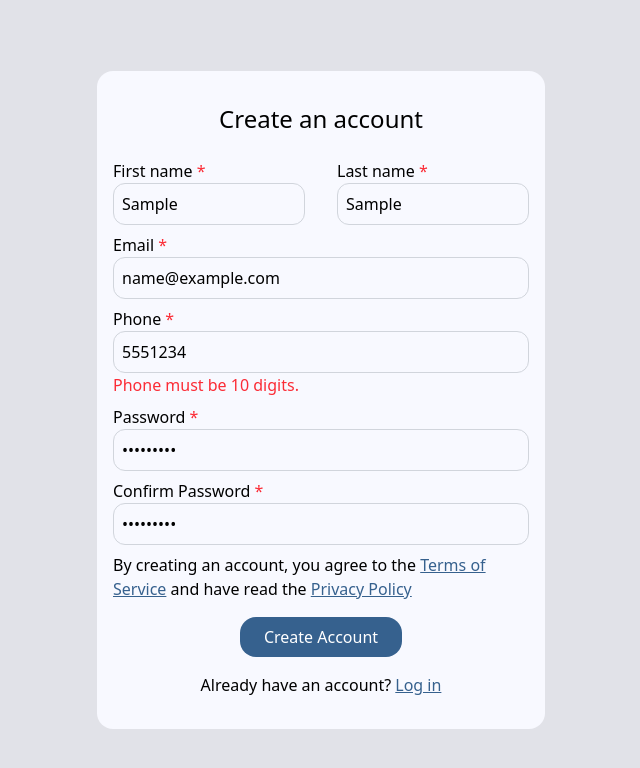
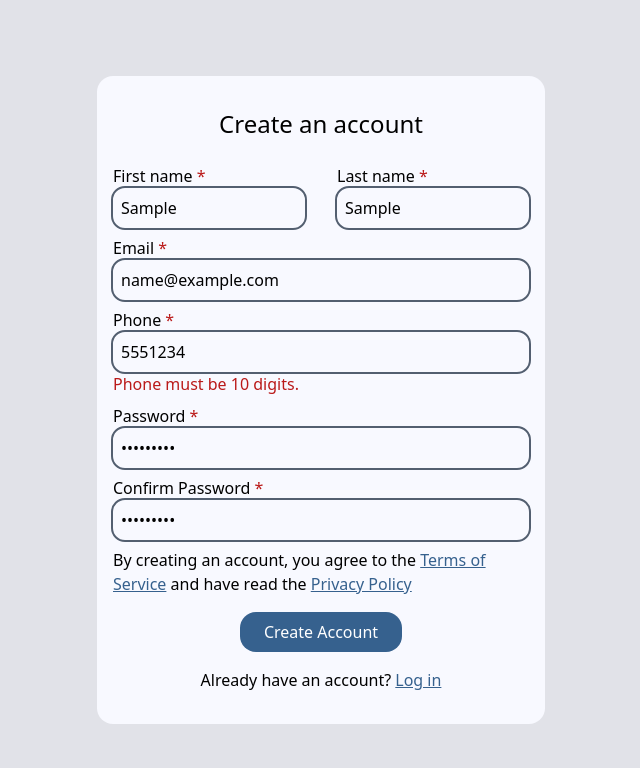
Before and after one commit to sonlu3612/laz-chat, a React (Vite) app in the folder client/: page /register in a window 1280 px wide. Both pictures are taken after typing "Sample", "Sample", "name@example.com", "5551234", "Sample123", "Sample123" into the empty fields and a click on the button "Create Account". Shown: the top 768 px of the page, without its empty margins (319-959 px from the left). Built offline with nearby package versions, Linux system fonts and the light colour scheme.

Commit message:
InputGroup: modify style for elements

```diff
--- a/client/src/Components/InputGroup.jsx
+++ b/client/src/Components/InputGroup.jsx
@@ -13,17 +13,17 @@ export default function InputGroup(props) {
     <div className="px-4 pt-2 flex flex-col">
       <label className="">
         {title}
-        {isRequired && <span className="text-red-500"> *</span>}
+        {isRequired && <span className="text-light-error"> *</span>}
       </label>
 
       <input
-        className="border border-gray-300 rounded-xl p-2"
+        className="outline-2 outline-light-secondary focus:outline-4 focus:outline-light-primary rounded-xl p-2"
         placeholder={placeholder}
         type={type}
         value={value}
         onChange={onChange}
       ></input>
-      {errorMessage && <span className="text-red-500">{errorMessage}</span>}
+      {errorMessage && <span className="text-light-error">{errorMessage}</span>}
     </div>
   );
 }
```
